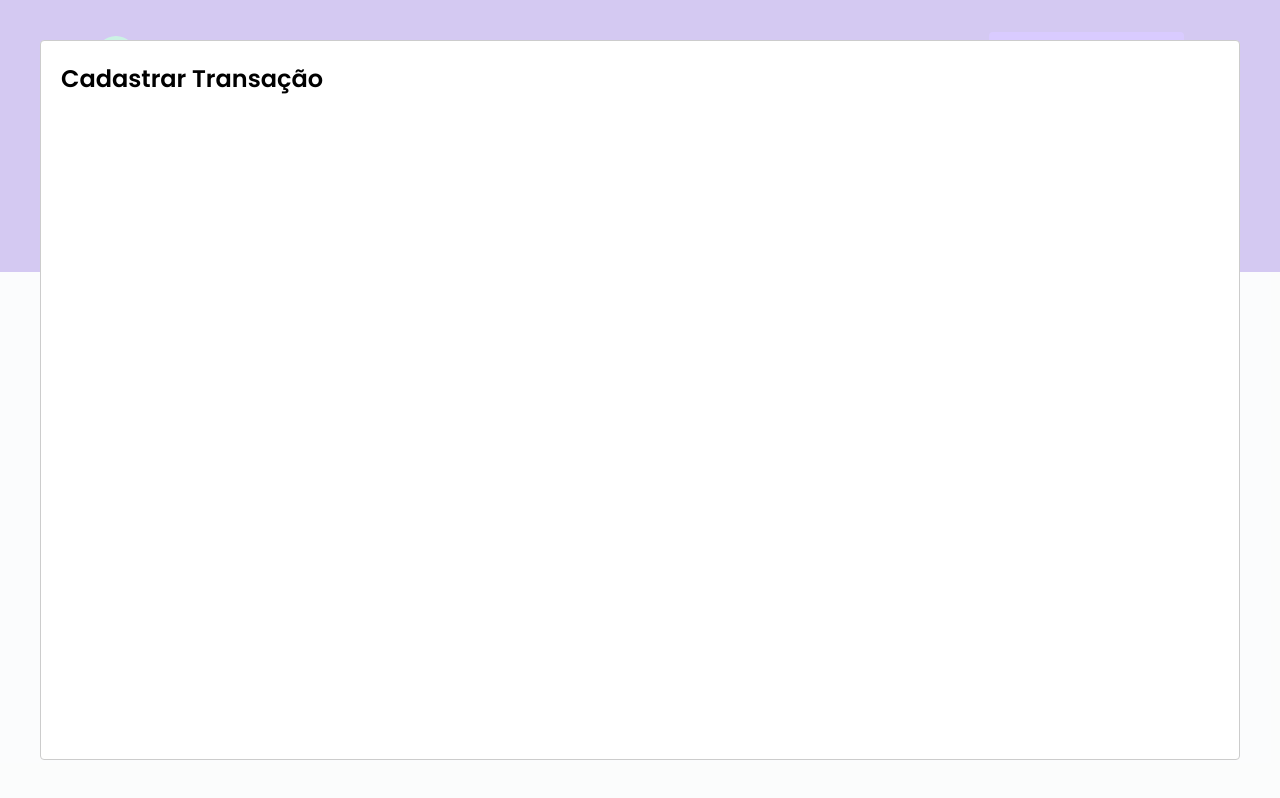
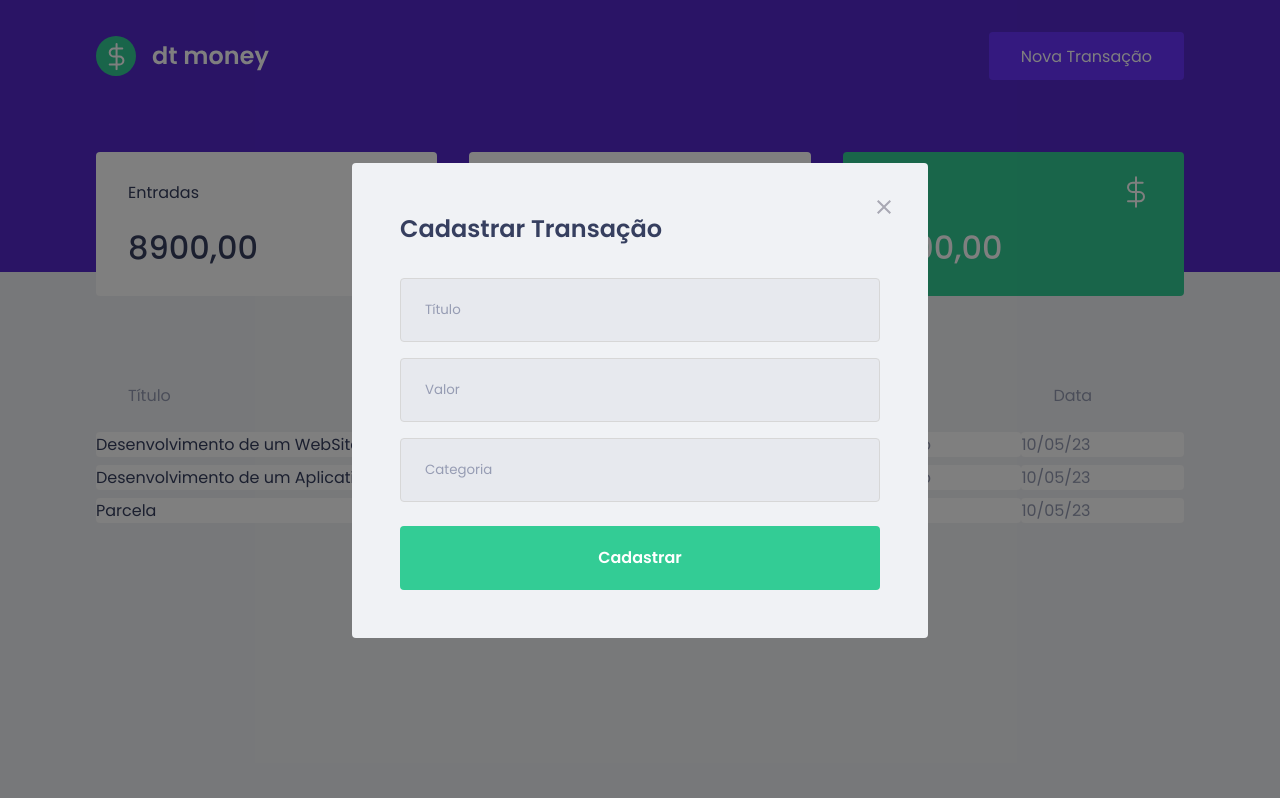
Before and after one commit to Davidflm/dm-money, a React (Create React App) app: page / in a window 1280 px wide. Both pictures are taken after a click on the button "Nova Transação". Built offline with nearby package versions, Linux system fonts and the light colour scheme; no server answers; what miragejs would draw is missing.

Commit message:
Modal stylezed

```diff
--- a/src/components/NewTransactionModal/index.tsx
+++ b/src/components/NewTransactionModal/index.tsx
@@ -1,17 +1,38 @@
 import Modal from 'react-modal'
+import { Container } from './style';
+import close from '../../assets/close.svg'
 
 interface NewTransactionModalProps {
   isOpen: boolean;
   onRequestClose: () => void;
 }
 
-export function NewTransactionModal({isOpen, onRequestClose}: NewTransactionModalProps) {
+export function NewTransactionModal({ isOpen, onRequestClose }: NewTransactionModalProps) {
   return (
     <Modal
-        isOpen={isOpen}
-        onRequestClose={onRequestClose}
+      isOpen={isOpen}
+      onRequestClose={onRequestClose}
+      overlayClassName="react-modal-overlay"
+      className="react-modal-content"
+    >
+      <button
+        type='button'
+        onClick={onRequestClose}
+        className='react-modal-close'
       >
+        <img src={close} alt="Fechar Modal" />
+      </button>
+      <Container>
         <h2>Cadastrar Transação</h2>
-      </Modal>
+
+        <input placeholder='Título' />
+        <input type='number' placeholder='Valor' />
+        <input placeholder='Categoria' />
+        <button type="submit">
+          Cadastrar
+        </button>
+      </Container>
+
+    </Modal>
   )
 }
--- a/src/components/NewTransactionModal/style.ts
+++ b/src/components/NewTransactionModal/style.ts
@@ -1,5 +1,44 @@
 import styled from "styled-components";
 
-export const Container = styled.div`
+export const Container = styled.form`
+  h2{
+    color: var(--text-title);
+    font-size: 1.5rem;
+    margin-bottom: 2rem;
+  }
+  input {
+    width: 100%;
+    padding: 0 1.5rem;
+    height: 4rem;
+    border-radius: 0.25rem;
 
+    border: 1px solid #d7d7d7;
+    background: #e7e9ee;
+
+    font-weight: 400;
+
+    &::placeholder{
+      color: var(--text-body);
+    }
+    & + input {
+      margin-top: 1rem;
+    }
+  }
+  button[type="submit"]{
+    width: 100%;
+    padding: 0 1.5rem;
+    height: 4rem;
+    background: var(--green);
+    color: #FFF;
+    border-radius: 0.25rem;
+    border: 0;
+    margin-top: 1.5rem;
+    font-size: 1rem;
+    font-weight: 600;
+
+    transition: filter 0.2s;
+    &:hover {
+      filter: brightness(0.9);
+    }
+  }
 `
--- a/src/styles/global.ts
+++ b/src/styles/global.ts
@@ -42,5 +42,40 @@ button{
   opacity: 0.6;
   cursor: not-allowed;
 }
+.react-modal-overlay{
+  background: rgba(0, 0, 0, 0.5);
 
+  position: fixed;
+  top: 0;
+  bottom: 0;
+  right: 0;
+  left: 0;
+
+  display: flex;
+  align-items: center;
+  justify-content: center;
+
+}
+.react-modal-content{
+  width: 100%;
+  max-width: 576px;
+  background: var(--background);
+  padding: 3rem;
+  position: relative;
+  border-radius: 0.25rem;
+}
+
+.react-modal-close{
+  position: absolute;
+  right: 1.5rem;
+  top: 1.5rem;
+  border: 0;
+  background: transparent;
+
+  transition: filter 0.2s;
+
+  &:hover{
+    filter: brightness(0.8);
+  }
+}
 `
```
Also changed, not shown: src/assets/close.svg (renamed from src/assets/button-close.svg).
